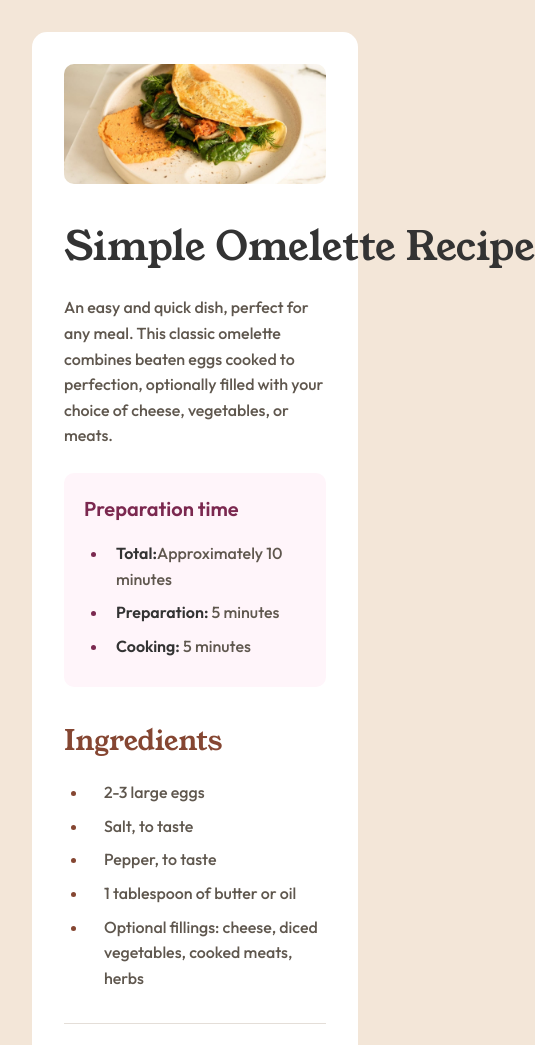
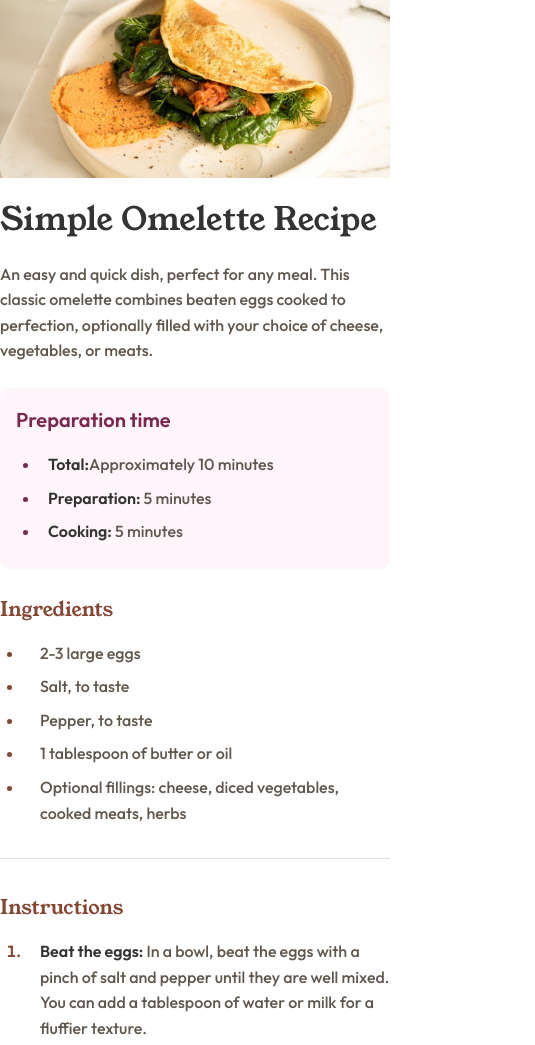
Before and after one commit to crystalcodes-coder/recipe-page, a plain HTML site: page index.html in a window 390 px wide. Shown: the top 1045 px of the page, 535 px wide, since content can reach past the window. Drawn offline with Linux system fonts and the light colour scheme; a web font is replaced by a local one.

Commit message:
Add mobile responsiveness with media query

```diff
--- a/css/style.css
+++ b/css/style.css
@@ -1,4 +1,6 @@
 @import url('https://fonts.googleapis.com/css2?family=Outfit:wght@300;400;500;600&family=Young+Serif&display=swap');
+
+/* Responsive Design for desktop devices */
 
 * {
     padding: 0;
@@ -17,16 +19,17 @@ body {
 }
 
 .container {
-    max-width: 740px;
+    max-width: 1042px;
     margin: 0 auto;
     background-color: hsl(0, 0%, 100%);
     padding: 2rem;
     border-radius: 15px;
-    box-shadow: 0 0 10px rgba(0, 0, 0, 0, 05);
+    box-shadow: 0 0 10px rgba(0, 0, 0, 0, 0.5);
 }
 
 .recipe-image {
     width: 100%;
+    display: block;
     height: auto;
     margin-bottom: 1.5rem;
     border-radius: 10px;
@@ -153,19 +156,42 @@ h3.prep-head {
     font-weight: bold;
 }
 
+/* Responsive Design for mobile devices */
+@media (max-width: 600px) {
+  body {
+    padding: 0;
+    background-color: transparent;
+  }
 
+  .container {
+    padding: 0;
+    border-radius: 0;
+    box-shadow: none;
+  }
 
+  .recipe-image {
+    width: 100%;
+    display: block;
+    border-radius: 0;
+    margin-bottom: 1rem;
+    max-height: 200px;
+    object-fit: cover;
+  }
 
+  h1 {
+    font-size: 2rem;
+  }
 
+  h2 {
+    font-size: 1.25rem;
+    margin: 1.5rem 0 1rem;
+  }
 
+  .prep-time {
+    padding: 1rem;
+  }
 
-
-
-
-
-
-
-
-git init
-
-git add .
+  .nutrition td {
+    padding: 0.5rem;
+  }
+}
--- a/index.html
+++ b/index.html
@@ -10,7 +10,7 @@
 </head>
 <body>
  <main class="container">
-  <img src="assets/images/image-omelette.jpeg" alt="Plate of Omelette" class="recipe-image" width="1312" height="600">
+  <img src="assets/images/image-omelette.jpeg" alt="Plate of Omelette" class="recipe-image" width="1312" height="600" class="recipe-image">
 
   <header  class="intro">
   <h1 class="nowrap"> Simple Omelette Recipe</h1>
```
Also changed, not shown: assets/fonts/fonts/Outfit - Regular.ttf (added), assets/fonts/fonts/YoungSerif - Regular.ttf (added), image/Screen Shot 2025-07-05 at 22.57.05.png (added), image/Screen Shot 2025-07-05 at 22.59.45.png (added), image/Screen Shot 2025-07-05 at 22.59.59.png (added), image/Screenshot 2025-07-05 at 23-00-37 Simple Omelette Recipe.png (added), 3 other files.
